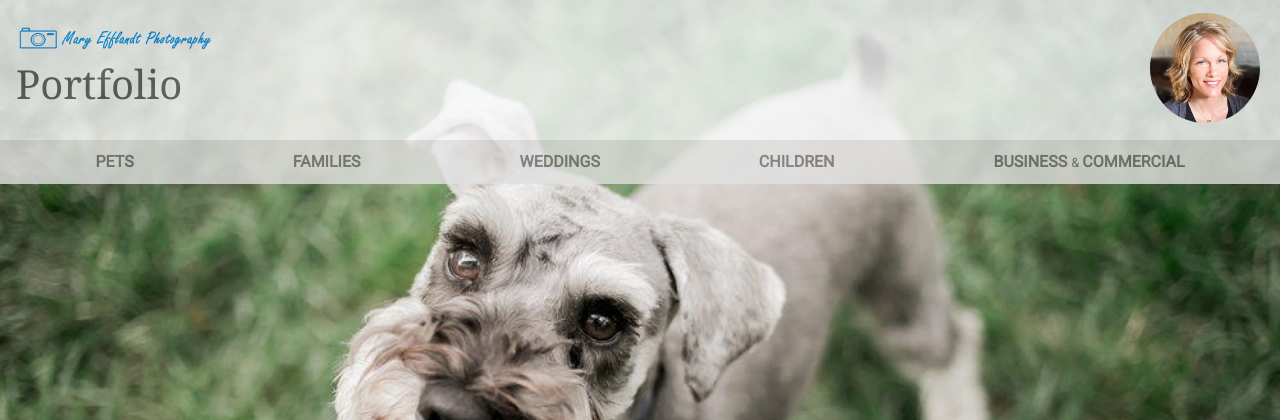
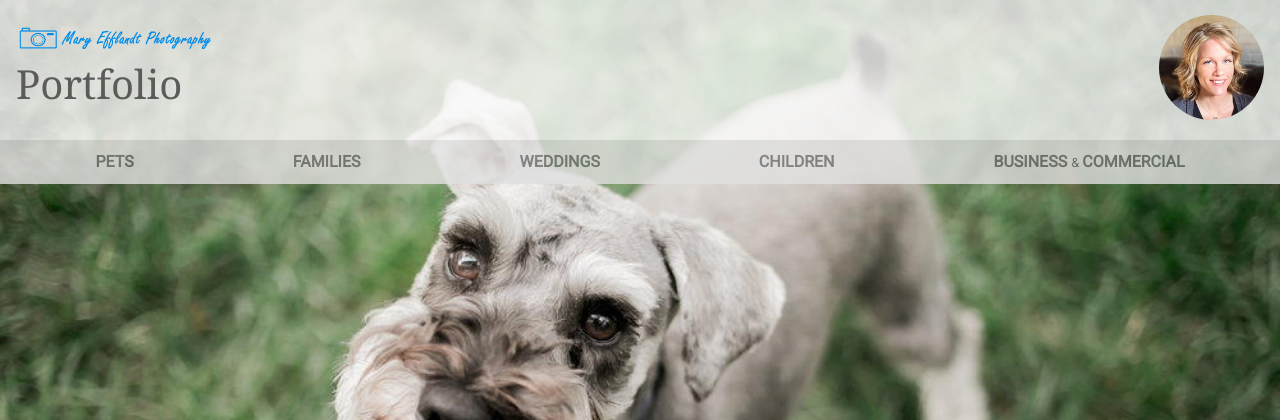
Before and after one commit to byron42/me-photography, a PHP site: page /portfolio.html in a window 1280 px wide. Shown: the top 420 px of the page. Run offline with PHP 8.4, Linux system fonts and the light colour scheme; some libraries are stand-ins or nearby versions.

Commit message:
Fixed img-icon on portfolio page...nested mess of css between content/content_sub that needs to be cleaned up still

```diff
--- a/css/Content.css
+++ b/css/Content.css
@@ -81,8 +81,13 @@ img {
 	color: #5B5B5B;
 	display: block;
 	height: 140px;
-	opacity: 80%;
+	/* opacity: 80%; */
 	border-radius: 0;
+}
+
+.breadcrumb {
+	/* padding-top: 23px !important; */
+	background-color: rgba(250, 250, 250, 0.8) !important;
 }
 
 .breadcrumb-font {
@@ -106,6 +111,18 @@ img {
 	z-index: 1;
 	padding: 20px;
 	margin-top: 1px;
+}
+
+.rounded-circle-port {
+	width: 145px;
+	position: relative;
+	float: right;
+	top: -120px;
+	right: -20px;
+	z-index: 1;
+	padding: 20px;
+	margin-top: 1px;
+	border-radius: 50%;
 }
 
 .content {
--- a/css/Content_sub.css
+++ b/css/Content_sub.css
@@ -1,4 +1,5 @@
 @import url("Style.css");
+/* @import url("Content.css"); */
 
 .bg {
 	background:
@@ -20,6 +21,7 @@ body {
 	/* padding-bottom: 20px; */
 
 	/* could be any color just has to be alpha 0 */
+	/* background: none; */
 	background-color: rgba(125, 124, 124, 0);
 }
 
--- a/pets.html
+++ b/pets.html
@@ -3,7 +3,7 @@
 <head>
 	<link rel="shortcut icon" href="favicon.ico" type="image/x-icon">
 	<meta charset="utf-8">
-	<meta name="viewport" content="width=device-width, initial-scale=0.8">
+	<meta name="viewport" content="width=device-width, initial-scale=1">
 	<meta name="description" content="Taking pictures of pets is one of my favorite things to do!">
 	<meta name="keywords" content="dogs, cats, lizards, turtles" />
 	<link href="https://fonts.googleapis.com/css2?family=Roboto&display=swap" rel="stylesheet">
--- a/portfolio.html
+++ b/portfolio.html
@@ -24,8 +24,8 @@
     <li class="breadcrumb-li-custom" style="position: relative; top:-5px;"><a href="index.html"><img
           src="images/logo2.png" alt="Logo" style="width:200px;"></a></li>
     <li class="breadcrumb-font">Portfolio</li>
+    <a class="" href="about.html"><img src="images/mepHeader.jpg" class="rounded-circle-port circle-icon-port" alt="circle icon"></a>
   </ol>
-  <a class="" href="about.html"><img src="images/mepHeader.jpg" class="rounded-circle rounded-circle-position" alt="circle icon"></a>
 
   <nav class="navbar navbar-expand-md navbar-light bg-light fixed-top fixed-top-2 right navbar-custom">
 
```
